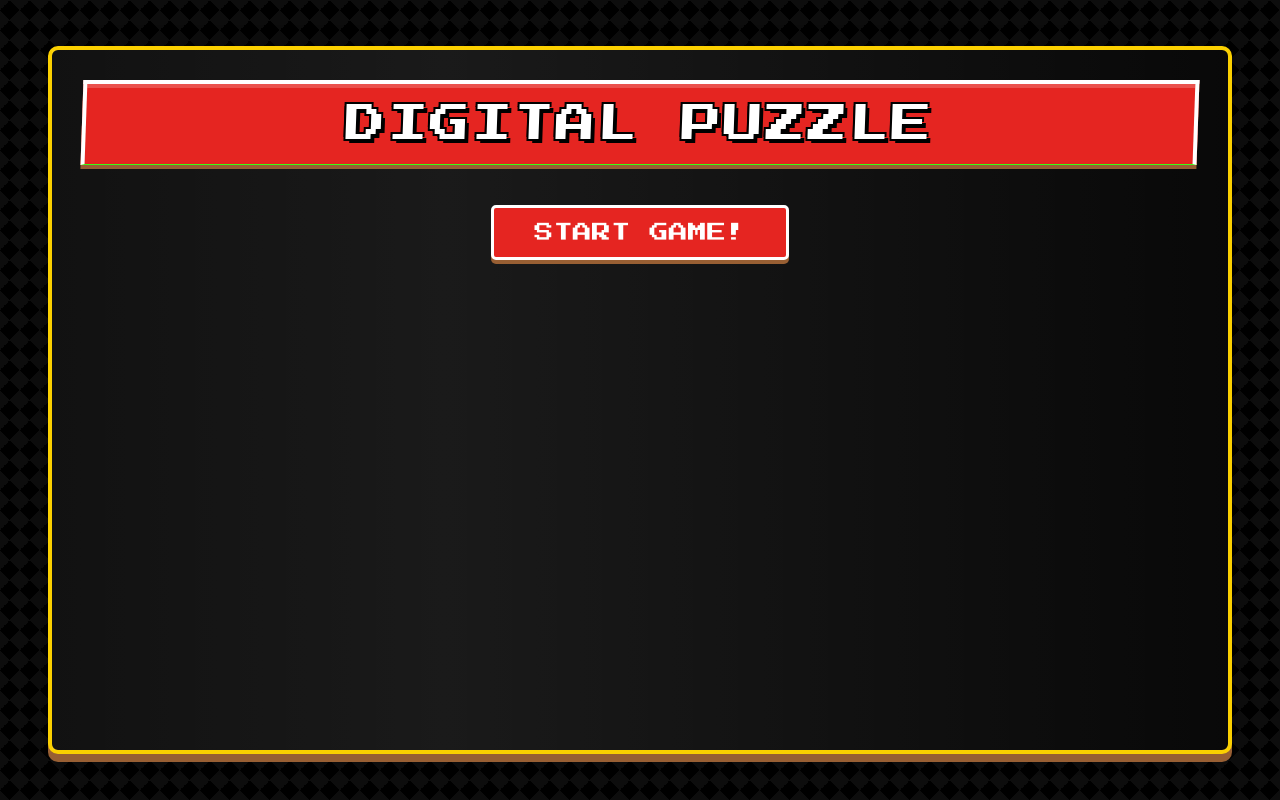
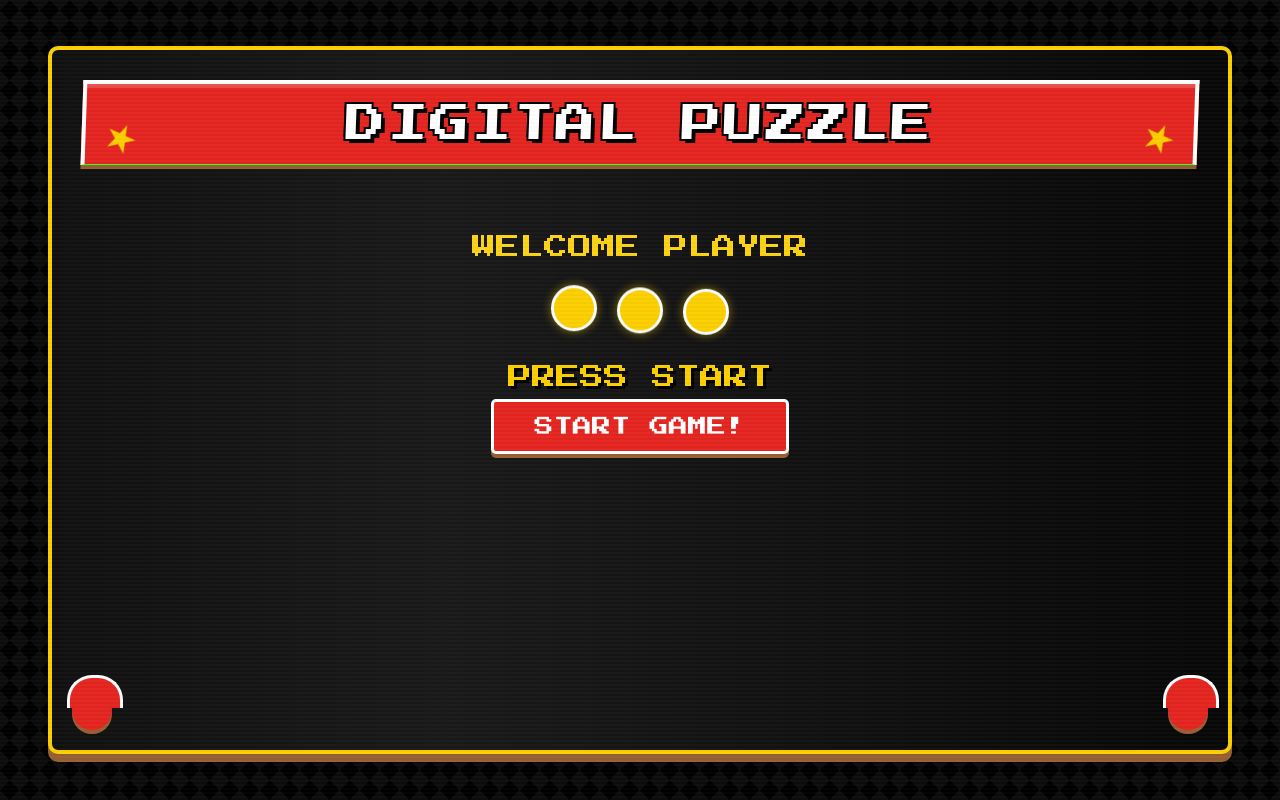
Before and after one commit to RidoNanu/binary-puzzle-game, a plain HTML site: page index.html in a window 1280 px wide. Drawn offline with Linux system fonts and the light colour scheme.

Commit message:
index page and css commit

```diff
--- a/css/style.css
+++ b/css/style.css
@@ -602,6 +602,122 @@ body {
     100% { background-position: 200% 0; }
 }
 
+@keyframes blink-text {
+    0%, 100% { opacity: 1; }
+    50% { opacity: 0; }
+}
+
+@keyframes rotate {
+    0% { transform: rotate(0deg); }
+    100% { transform: rotate(360deg); }
+}
+
+/* Retro Elements */
+.retro-text {
+    color: var(--mario-yellow);
+    font-size: 1.5em;
+    text-shadow: 3px 3px 0 var(--mario-black);
+    margin: 20px 0;
+}
+
+.retro-text.blink {
+    animation: blink-text 1s infinite;
+}
+
+.pixel-coins {
+    display: flex;
+    justify-content: center;
+    gap: 20px;
+    margin: 30px 0;
+}
+
+.pixel-coin {
+    width: 40px;
+    height: 40px;
+    background: var(--mario-yellow);
+    border: 3px solid var(--mario-white);
+    border-radius: 50%;
+    position: relative;
+    animation: float 1.5s infinite ease-in-out;
+    box-shadow: 0 0 10px rgba(251, 208, 0, 0.5);
+}
+
+.pixel-coin:nth-child(2) {
+    animation-delay: 0.2s;
+}
+
+.pixel-coin:nth-child(3) {
+    animation-delay: 0.4s;
+}
+
+.pixel-star {
+    width: 30px;
+    height: 30px;
+    background: var(--mario-yellow);
+    clip-path: polygon(50% 0%, 61% 35%, 98% 35%, 68% 57%, 79% 91%, 50% 70%, 21% 91%, 32% 57%, 2% 35%, 39% 35%);
+    position: absolute;
+    animation: rotate 3s linear infinite;
+}
+
+.pixel-star.left {
+    left: 20px;
+    top: 50%;
+    transform: translateY(-50%);
+}
+
+.pixel-star.right {
+    right: 20px;
+    top: 50%;
+    transform: translateY(-50%);
+}
+
+.mushroom {
+    width: 40px;
+    height: 40px;
+    background: var(--mario-red);
+    border-radius: 50%;
+    position: absolute;
+    bottom: 20px;
+    box-shadow: 0 4px 0 var(--mario-brown);
+}
+
+.mushroom::before {
+    content: '';
+    position: absolute;
+    top: -15px;
+    left: -5px;
+    width: 50px;
+    height: 30px;
+    background: var(--mario-red);
+    border-radius: 25px 25px 0 0;
+    border: 3px solid var(--mario-white);
+    border-bottom: none;
+}
+
+.mushroom.left {
+    left: 20px;
+}
+
+.mushroom.right {
+    right: 20px;
+}
+
+.scanlines {
+    position: fixed;
+    top: 0;
+    left: 0;
+    width: 100%;
+    height: 100%;
+    background: linear-gradient(
+        to bottom,
+        rgba(255, 255, 255, 0.02) 50%,
+        rgba(0, 0, 0, 0.02) 50%
+    );
+    background-size: 100% 4px;
+    pointer-events: none;
+    z-index: 999;
+}
+
 .ref-img {
     flex: 0 1 45%;
     min-width: 500px;
--- a/index.html
+++ b/index.html
@@ -12,13 +12,26 @@
     <div class="container">
         <div class="rect-box">
             <div class="header">
+                <div class="pixel-star left"></div>
                 <span>DIGITAL PUZZLE</span>
+                <div class="pixel-star right"></div>
             </div>
             <form class="main-box" id="startForm">
-                <div class="pixel-coin"></div>
+                <div class="retro-text">WELCOME PLAYER</div>
+                <div class="pixel-coins">
+                    <div class="pixel-coin"></div>
+                    <div class="pixel-coin"></div>
+                    <div class="pixel-coin"></div>
+                </div>
+                <div class="retro-text blink">PRESS START</div>
                 <button type="submit">START GAME!</button>
+                <div class="pixel-decoration">
+                    <div class="mushroom left"></div>
+                    <div class="mushroom right"></div>
+                </div>
             </form>
         </div>
+        <div class="scanlines"></div>
     </div>
     <script src="js/main.js"></script>
     <script>
```
